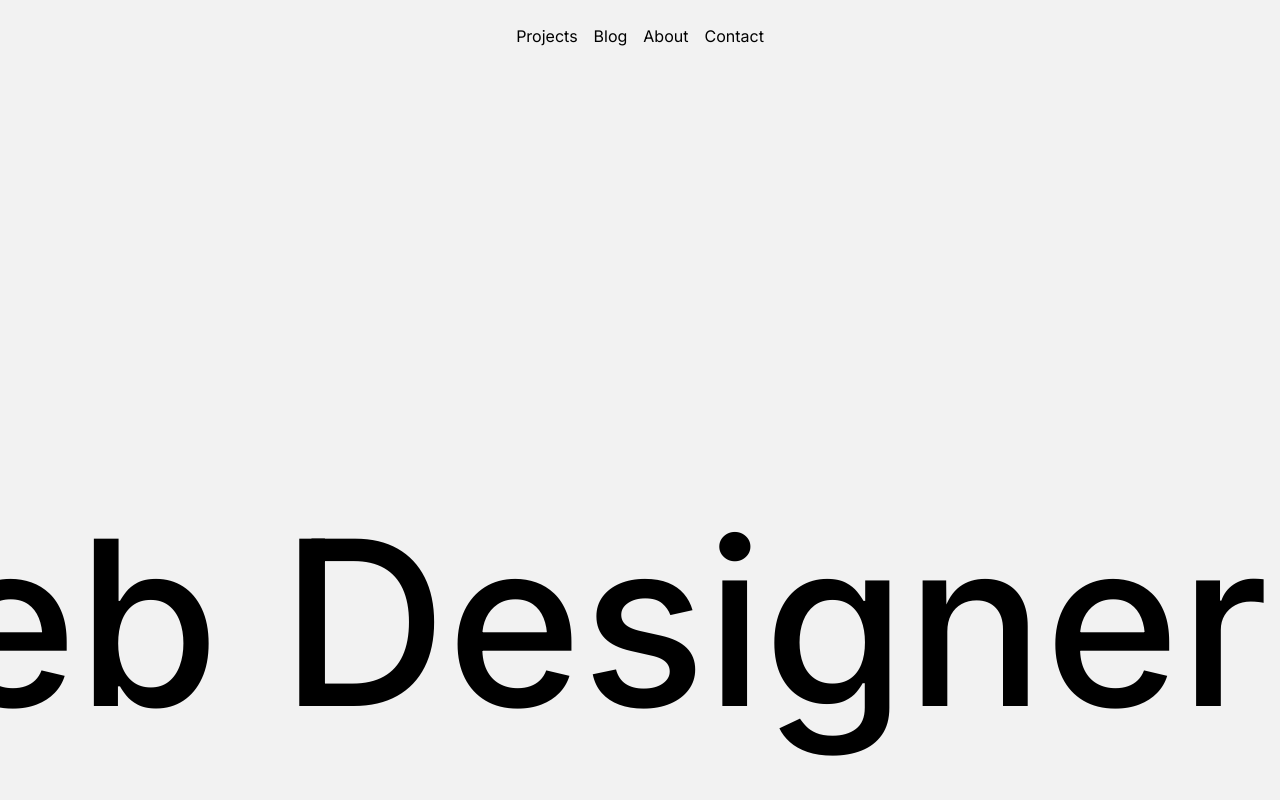
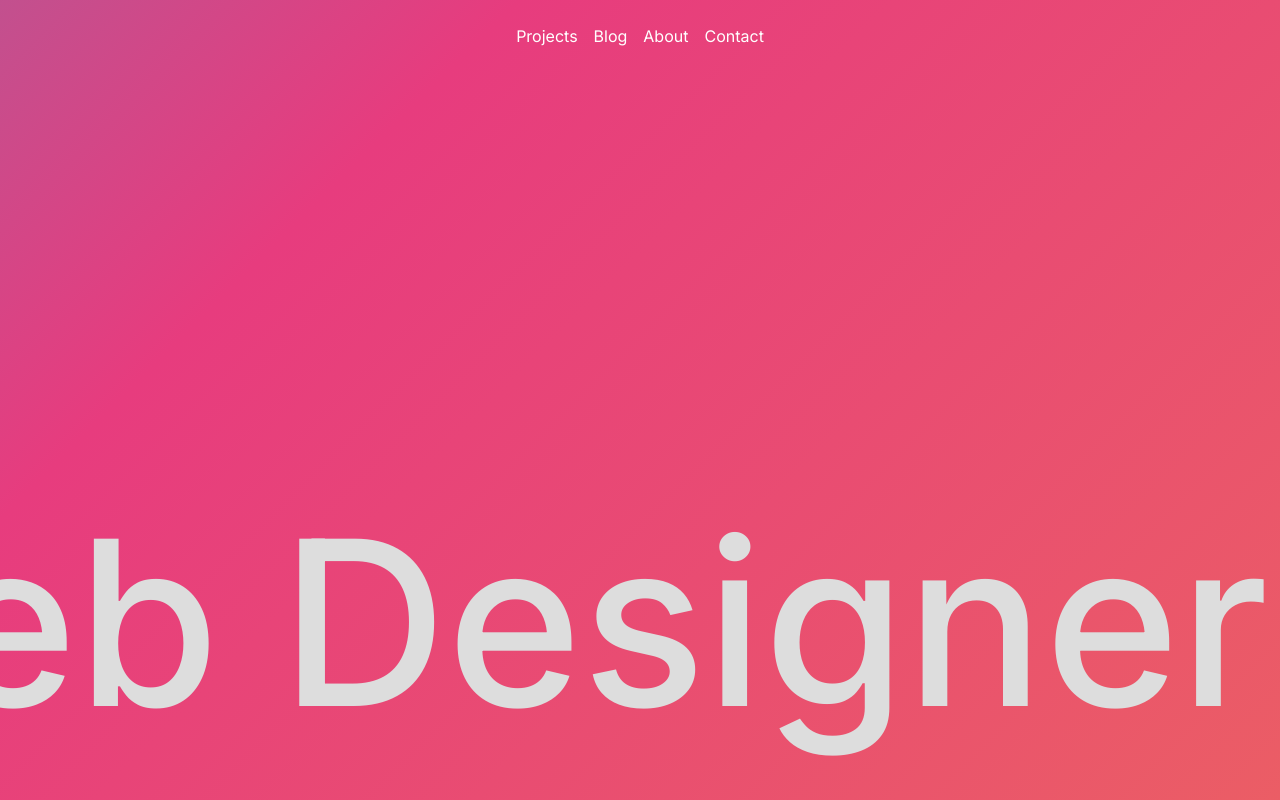
Before and after one commit to usama-rahman/portfolio-website, a Next.js app: page / in a window 1280 px wide. Shown: the top 800 px of the page. Built offline with nearby package versions, Linux system fonts and the light colour scheme.

Commit message:
Hero done

```diff
--- a/components/Hero/Landing/index.jsx
+++ b/components/Hero/Landing/index.jsx
@@ -49,6 +49,7 @@ export default function Home() {
       className={styles.landing}
     >
       {/* <Image src="/images/background.jpg" fill={true} alt="background" /> */}
+
       <div className={styles.sliderContainer}>
         <div ref={slider} className={styles.slider}>
           <p ref={firstText}>Web Designer and Developer -</p>
--- a/components/Hero/Landing/style.module.scss
+++ b/components/Hero/Landing/style.module.scss
@@ -3,10 +3,26 @@
   display: flex;
   height: 100vh;
   overflow: hidden;
+  // Code pen
+  background: linear-gradient(-45deg, #ee7752, #e73c7e, #23a6d5, #23d5ab);
+  background-size: 400% 400%;
+  animation: gradient 15s ease infinite;
+  height: 100vh;
 
-  img {
-    object-fit: cover;
+  @keyframes gradient {
+    0% {
+      background-position: 0% 50%;
+    }
+    50% {
+      background-position: 100% 50%;
+    }
+    100% {
+      background-position: 0% 50%;
+    }
   }
+  // img {
+  //   object-fit: cover;
+  // }
 
   .sliderContainer {
     position: absolute;
@@ -21,7 +37,7 @@
   .slider p {
     position: relative;
     margin: 0px;
-    color: rgb(0, 0, 0);
+    color: rgb(221, 221, 221);
     font-size: 230px;
     font-weight: 500;
     padding-right: 50px;
--- a/components/Navbar/index.jsx
+++ b/components/Navbar/index.jsx
@@ -37,7 +37,7 @@ export default function Navbar() {
 function NavbarFixed() {
   return (
     <nav className="fixed z-10 flex justify-center w-full px-8 py-2 top-4">
-      <ul className="flex items-center text-black">
+      <ul className="flex items-center text-white">
         <li className="px-2 text-md">
           <Link href={"#project"}>Projects</Link>
         </li>
--- a/components/projects/data.js
+++ b/components/projects/data.js
@@ -5,7 +5,7 @@ export const projects = [
       "Lorem Ipsum is simply dummy text of the printing and typesetting industry. Lorem Ipsum has been the industry's standard dummy text ever since the 1500s, when an unknown printer took a galley of type and scrambled it to make a type specimen book.",
     src: "x.jpg",
     url: "/project/twitter",
-    color: "#AAB8C2",
+    color: "#11A1C1",
   },
   {
     title: "Project - 2",
@@ -13,7 +13,7 @@ export const projects = [
       "Lorem Ipsum is simply dummy text of the printing and typesetting industry. Lorem Ipsum has been the industry's standard dummy text ever since the 1500s, when an unknown printer took a galley of type and scrambled it to make a type specimen book.",
     src: "e.jpg",
     url: "/project/project-2",
-    color: "#977F6D",
+    color: "#336657",
   },
   {
     title: "Project - 3",
@@ -29,6 +29,6 @@ export const projects = [
       "Lorem Ipsum is simply dummy text of the printing and typesetting industry. Lorem Ipsum has been the industry's standard dummy text ever since the 1500s, when an unknown printer took a galley of type and scrambled it to make a type specimen book.",
     src: "a.jpg",
     url: "/project/project-2",
-    color: "#977F6D",
+    color: "#505e6e",
   },
 ];
```
Also changed, not shown: public/images/background.jpg (added).
